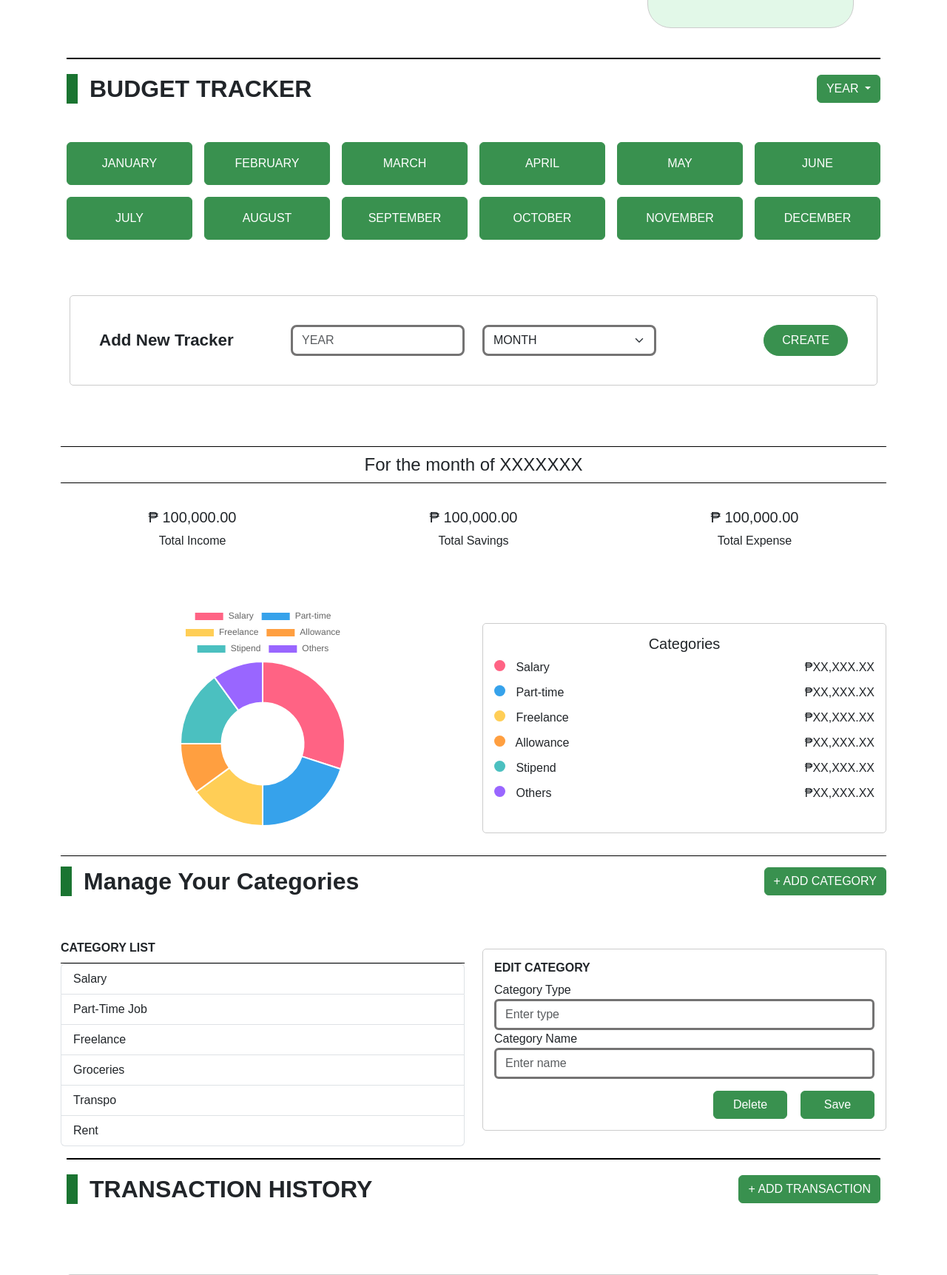
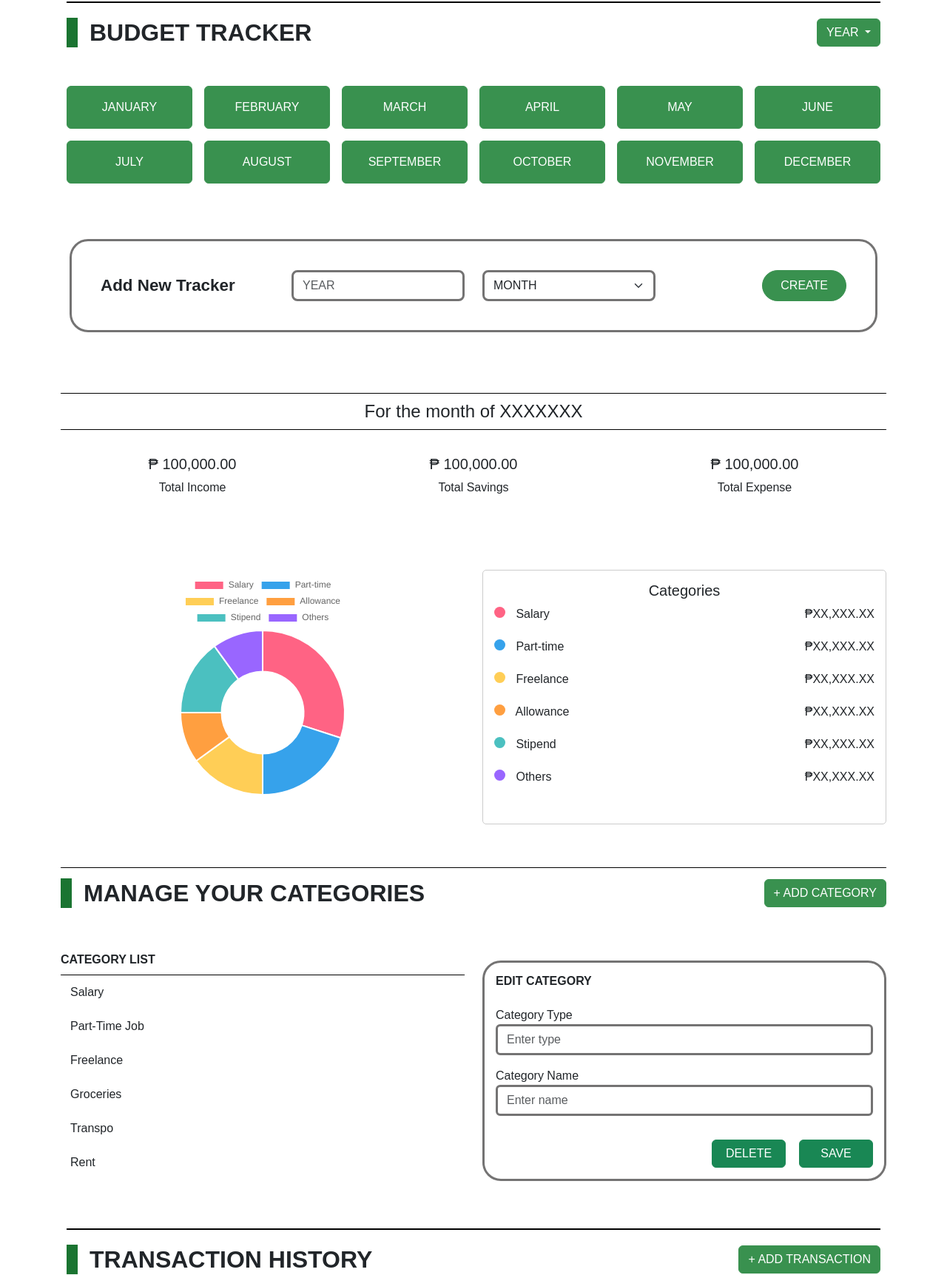
Before and after one commit to FINTALIX/PesoBuddy.com, a PHP site: page /home.php in a window 1280 px wide. Shown: the part 966-2689 px from the top of the page at 74% size. Run offline with PHP 8.4, Linux system fonts and the light colour scheme; some web fonts are replaced.

Commit message:
budget transaction

```diff
--- a/assets/css/home.css
+++ b/assets/css/home.css
@@ -56,21 +56,7 @@ body {
 }
 
 .list-unstyled li {
-    margin-bottom: 10px;
-}
-
-button,
-.btn {
-    background-color: var(--primaryColor) !important;
-    border-color: var(--primaryColor) !important;
-    color: #fff;
-    font-family: var(--primaryFont);
-}
-
-button:hover,
-.btn:hover {
-    background-color: var(--secondaryColor) !important;
-    border-color: var(--secondaryColor) !important;
+    margin-bottom: 20px;
 }
 
 .button-container {
--- a/home.php
+++ b/home.php
@@ -9,15 +9,15 @@
     <link href="https://cdn.jsdelivr.net/npm/bootstrap@5.3.3/dist/css/bootstrap.min.css" rel="stylesheet"
         integrity="sha384-QWTKZyjpPEjISv5WaRU9OFeRpok6YctnYmDr5pNlyT2bRjXh0JMhjY6hW+ALEwIH" crossorigin="anonymous">
     <link rel="stylesheet" href="https://cdn.jsdelivr.net/npm/bootstrap-icons@1.11.3/font/bootstrap-icons.min.css">
+    <link rel="stylesheet" href="assets/css/home.css">
     <link rel="stylesheet" href="assets/css/style.css">
-    <link rel="stylesheet" href="assets/css/home.css">
 
 
 </head>
 
 <body>
     <!-- Navbar -->
-    <div class="container-fluid px-0">
+    <div class="container-fluid px-0 fixed-top">
         <nav class="navbar navbar-expand-lg px-3">
             <!-- Logo -->
             <a class="navbar-brand" href="index.php">
@@ -353,52 +353,51 @@
         </div>
     </div>
 
-        <div class="row category-section">
+    <div class="row category-section mt-5">
         <div class="col-12">
             <div class="divider"></div>
             <div class="row align-items-center justify-content-between">
                 <div class="col-auto d-flex flex-row align-items-center mb-2">
                     <div class="me-3" style="width: 15px; background-color: var(--darkColor); height: 40px;"></div>
-                        <span class="heading">Manage Your Categories</span>
+                    <span class="heading">MANAGE YOUR CATEGORIES</span>
                 </div>
                 <div class="col-auto mb-2">
                     <button class="btn btn-primary">+ ADD CATEGORY</button>
                 </div>
             </div>
 
-                <div class="row mt-4">
+            <div class="row mt-4 my-5">
                 <div class="col-md-6">
                     <h6 class="mt-4">Category List</h6>
                     <div class="header-divider"></div>
-                        <ul class="list-group">
-                            <li class="list-group-item">Salary</li>
-                            <li class="list-group-item">Part-Time Job</li>
-                            <li class="list-group-item">Freelance</li>
-                            <li class="list-group-item">Groceries</li>
-                            <li class="list-group-item">Transpo</li>
-                            <li class="list-group-item">Rent</li>
-                        </ul>
+                    <div id="category-list">
+                        <button class="btn text-start w-100 my-1">Salary</button>
+                        <button class="btn text-start w-100 my-1">Part-Time Job</button>
+                        <button class="btn text-start w-100 my-1">Freelance</button>
+                        <button class="btn text-start w-100 my-1">Groceries</button>
+                        <button class="btn text-start w-100 my-1">Transpo</button>
+                        <button class="btn text-start w-100 my-1">Rent</button>
+                    </div>
                 </div>
                 <div class="col-md-6">
-                        <div class="card">
+                    <div class="card card-container">
                         <h6>Edit Category</h6>
-                            <form>
-                                <div class="form-group">
+                        <form id="edit-category-form">
+                            <div class="form-group my-3">
                                 <label for="categoryType">Category Type</label>
                                 <input type="text" class="form-control" id="categoryType" placeholder="Enter type">
                             </div>
-                                <div class="form-group">
+                            <div class="form-group my-3">
                                 <label for="categoryName">Category Name</label>
                                 <input type="text" class="form-control" id="categoryName" placeholder="Enter name">
                             </div>
                         </form>
                         <div class="button-container d-flex justify-content-end mt-3">
-                                <button type="button" class="btn btn-danger me-2">Delete</button>
-                                <button type="submit" class="btn btn-success">Save</button>
+                            <button type="button" class="btn btn-success me-2">DELETE</button>
+                            <button type="submit" class="btn btn-success">SAVE</button>
                         </div>
                     </div>
                 </div>
-
             </div>
         </div>
     </div>
```
Lines whose indentation alone changed are shown as unchanged.
